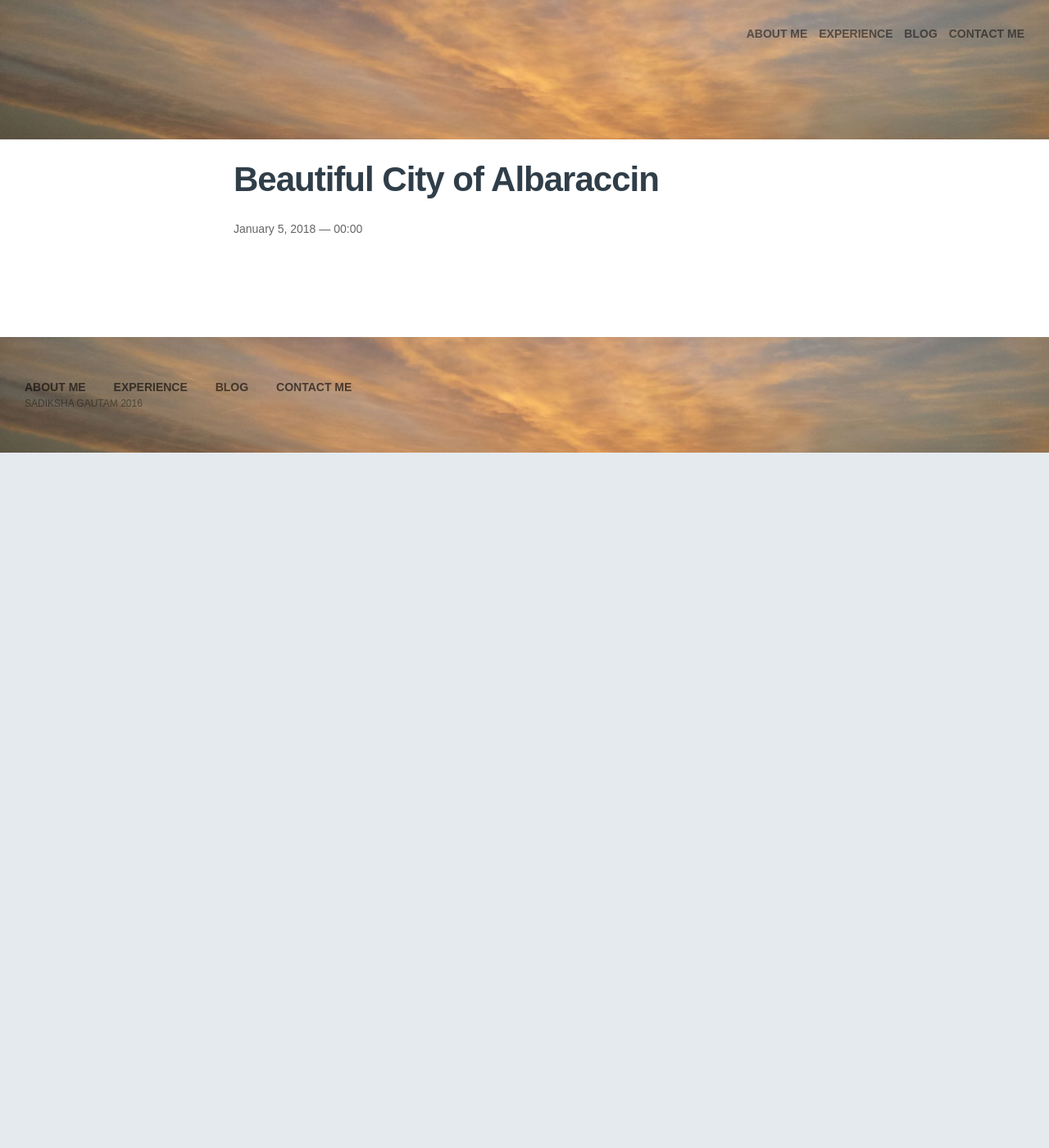
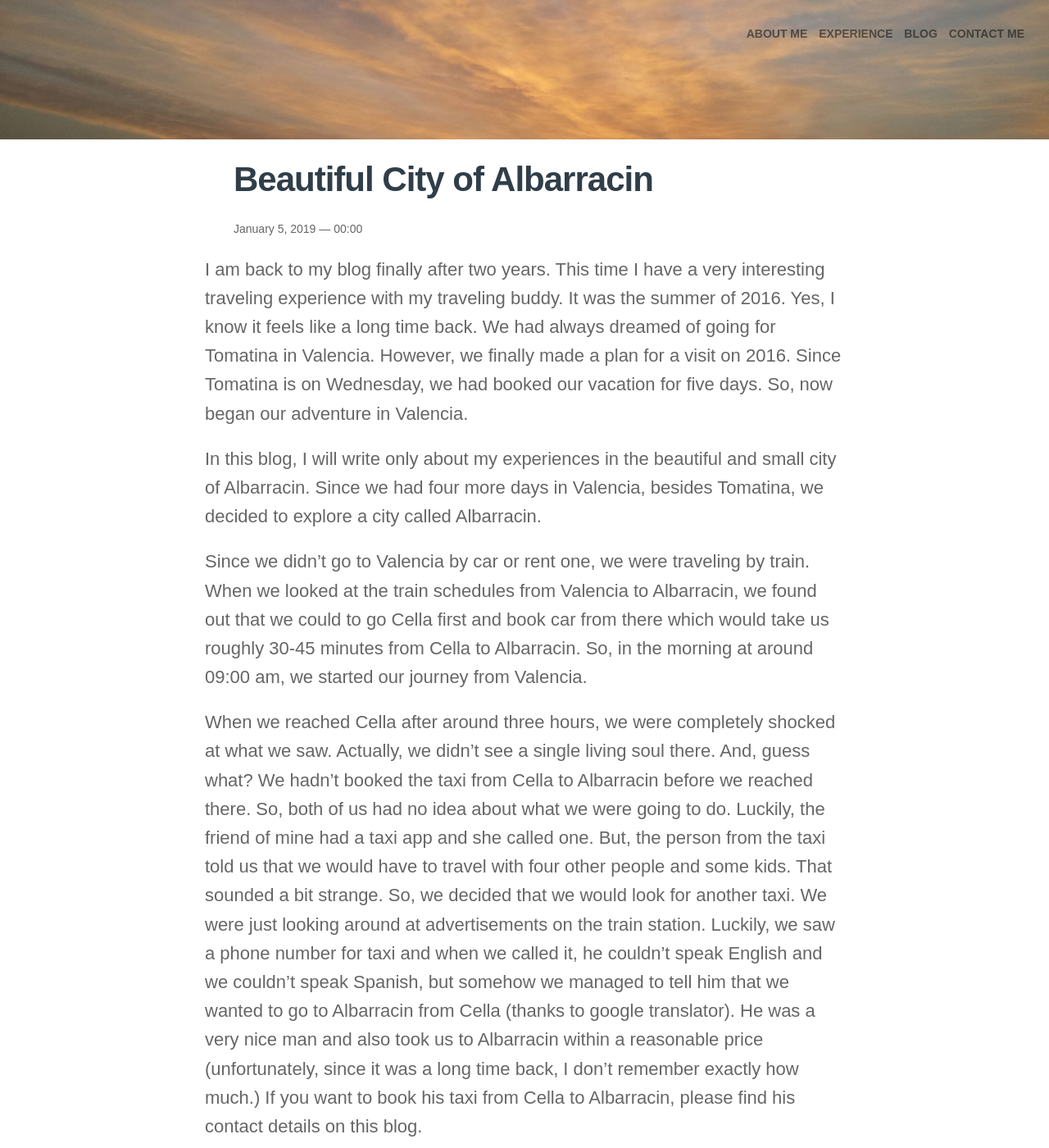
Before and after one commit to sadiksha/sadiksha.github.io, a Jekyll site: the page built from _posts/blog/2019-01-05-albarracin.md, in a window 1280 px wide and 1400 px high. Shown: the whole window at 82% size. Built offline with Jekyll 4.4.1, drawn with Linux system fonts in a browser that asks for light colours; nearby versions of some CDN libraries; grey boxes are pictures that could not be loaded.

Commit message:
Adds image and blog post

```diff
--- a/_posts/blog/2019-01-05-albarracin.md
+++ b/_posts/blog/2019-01-05-albarracin.md
@@ -1,6 +1,17 @@
 ---
 layout: post
-title:  "Beautiful City of Albaraccin"
-date:   2018-01-05
+title:  "Beautiful City of Albarracin"
+date:   2019-01-05
 categories: blog
 ---
+
+I am back to my blog finally after two years. This time I have a very interesting traveling experience with my traveling buddy. It was the summer of 2016. Yes, I know it feels like a long time back. We had always dreamed of going for Tomatina in Valencia. However, we finally made a plan for a visit on 2016. Since Tomatina is on Wednesday, we had booked our vacation for five days. So, now began our adventure in Valencia.
+
+In this blog, I will write only about my experiences in the beautiful and small city of Albarracin. Since we had four more days in Valencia, besides Tomatina, we decided to explore a city called Albarracin.
+
+Since we didn't go to Valencia by car or rent one, we were traveling by train. When we looked at the train schedules from Valencia to Albarracin, we found out that we could to go Cella first and book car from there which would take us roughly 30-45 minutes from Cella to Albarracin. So, in the morning at around 09:00 am, we started our journey from Valencia.
+
+When we reached Cella after around three hours, we were completely shocked at what we saw. Actually, we didn't see a single living soul there. And, guess what? We hadn't booked the taxi from Cella to Albarracin before we reached there. So, both of us had no idea about what we were going to do. Luckily, the friend of mine had a taxi app and she called one. But, the person from the taxi told us that we would have to travel with four other people and some kids. That sounded a bit strange. So, we decided that we would look for another taxi. We were just looking around at advertisements on the train station. Luckily, we saw a phone number for taxi and when we called it, he couldn't speak English and we couldn't speak Spanish, but somehow we managed to tell him that we wanted to go to Albarracin from Cella (thanks to google translator). He was a very nice man and also took us to Albarracin within a reasonable price (unfortunately, since it was a long time back, I don't remember exactly how much.) If you want to book his taxi from Cella to Albarracin, please find his contact details on this blog.
+
+<img src="../assets/img/card.png"
+     alt="Taxi card"/>
```
Also changed, not shown: 1 other file.
